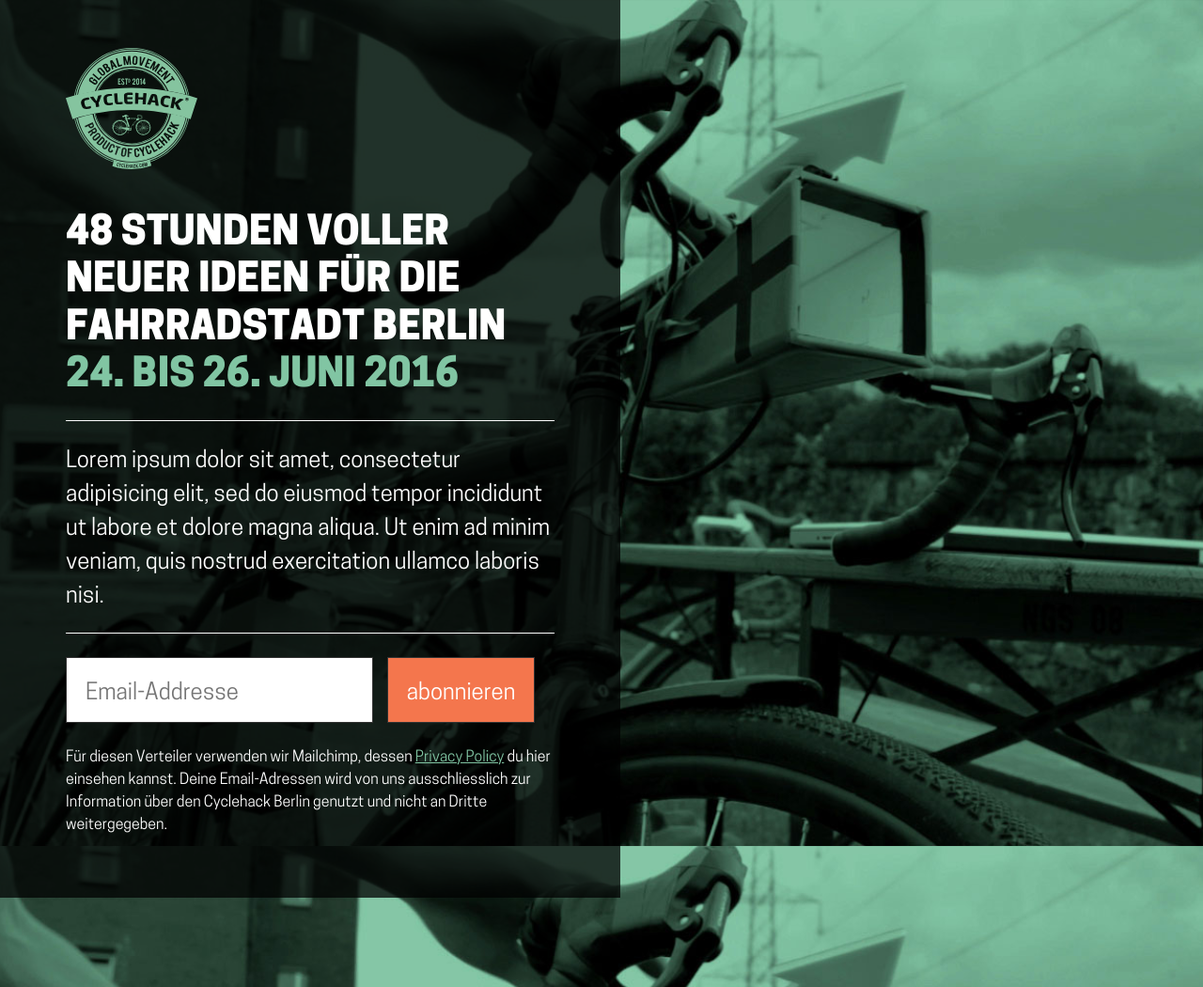
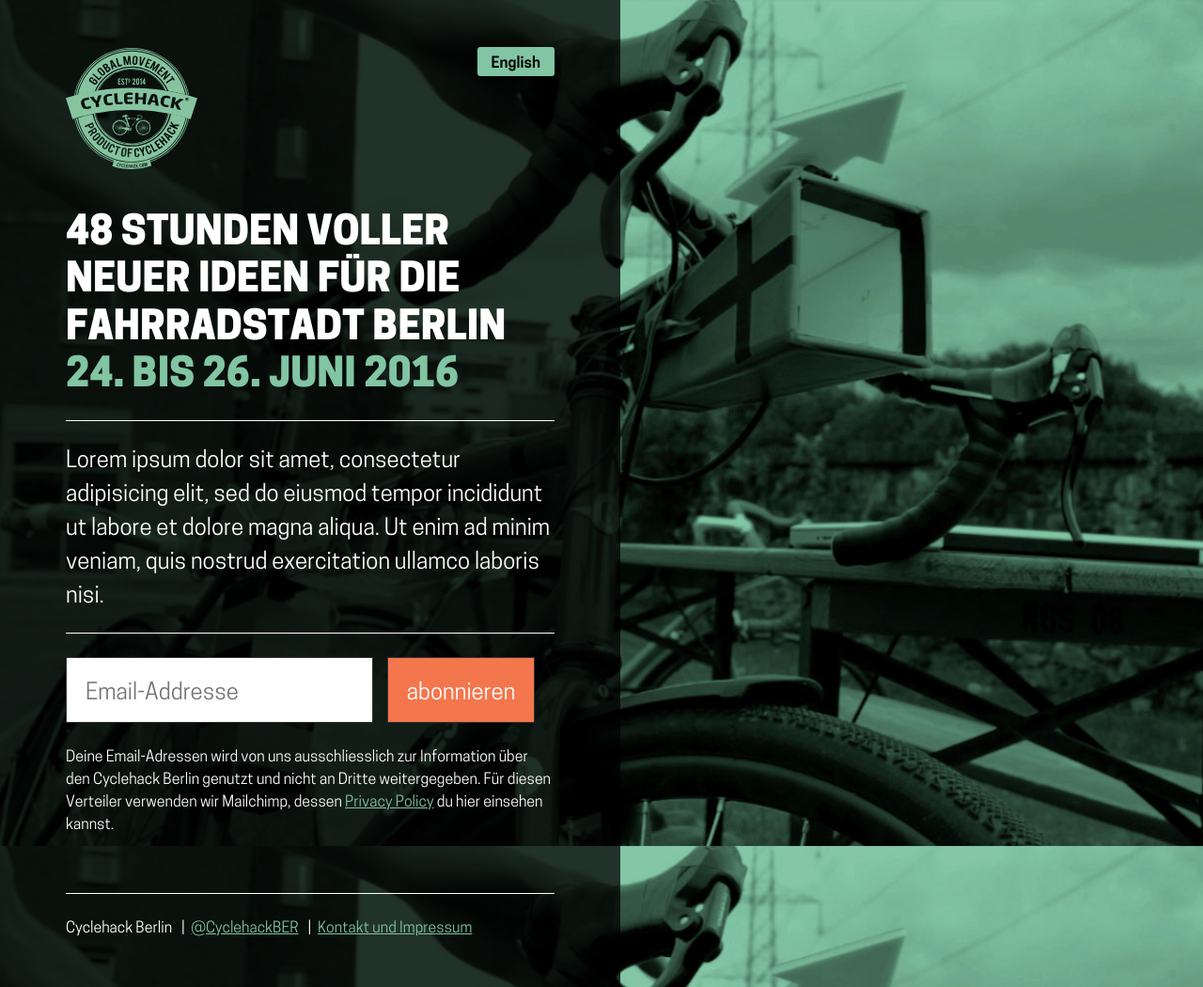
Before and after one commit to sjockers/cyclehackberlin.de, a Jekyll site: the page built from index.md, in a window 1280 px wide. Shown: the whole page at 94% size. Built offline with Jekyll 4.4.1, drawn with Linux system fonts in a browser that asks for light colours.

Commit message:
Add English language version of homepage.

```diff
--- a/_includes/footer.html
+++ b/_includes/footer.html
@@ -1,3 +1,7 @@
-<footer class="site-footer">
-
+<footer class="footer">
+  Cyclehack Berlin
+  <ul>
+    <li><a href="https://twitter.com/cyclehackber" target="_blank">@CyclehackBER</a></li>
+    <li><a href="/contact">Kontakt und Impressum</a></li>
+  </ul>
 </footer>
--- a/_includes/header.html
+++ /dev/null
@@ -1,5 +0,0 @@
-<header>
-
-
-
-</header>
--- a/_layouts/default.html
+++ b/_layouts/default.html
@@ -5,13 +5,20 @@
 
   <body>
 
-    {% include header.html %}
+    <header class="header">
+      <a class="main-logo" href="/">
+        <h1 >Cyclehack Berlin</h1>
+      </a>
 
-    <main class="page-content">
-      <div class="container">
-        {{ content }}
-      </div>
-    </main>
+     {% if page.language == 'en' %}
+        <a class="language" href='/'>Deutsch</a>
+      {% else %}
+        <a class="language" href='/en/'>English</a>
+      {% endif %}
+
+    </header>
+
+    {{ content }}
 
     {% include footer.html %}
 
--- /dev/null
+++ b/_layouts/home.html
@@ -0,0 +1,16 @@
+---
+layout: default
+---
+
+  <div class="intro">
+    <h2 class="intro__tagline">{{ page.intro.tagline }}</h2>
+    <time class="intro__date">{{ page.intro.date }}</time>
+  </div>
+
+  {{ content }}
+
+  <form class="subscription-form" action="" method="post" target="_blank" novalidate>
+    <input type="email" value="" name="EMAIL" id="mce-EMAIL" placeholder="{{ page.form.email }}" required>
+    <button type="submit" name="subscribe" id="mc-embedded-subscribe">{{ page.form.submit }}</button>
+    <p class="subscription-form__smallprint">{{ page.form.smallprint }}</p>
+  </form>
--- a/_sass/_layout.scss
+++ b/_sass/_layout.scss
@@ -89,3 +89,58 @@
   margin-top: 25px;
   font-size: $small-font-size;
 }
+
+.footer {
+  padding: 25px 0 0 0;
+  margin: 60px 0 0 0;
+  border-top: 1px solid white;
+  font-size: $small-font-size;
+
+  ul {
+    display: inline-block;
+    margin: 0;
+    padding: 0;
+    list-style: none;
+  }
+
+  li {
+    display: inline-block;
+    margin: 0;
+    padding: 0;
+
+    &:before {
+      content: '|';
+      padding: 0 7px;
+    }
+  }
+}
+
+.language {
+  position: absolute;
+  float: right;
+  right: 0;
+  top: 0;
+  padding: 10px 15px 5px 15px;
+  border-radius: 3px;
+  text-decoration: none;
+  font-size: $small-font-size;
+  line-height: 1;
+  font-weight: 600;
+
+  &:link,
+  &:visited {
+    background: $brand-color;
+    transition: background-color 300ms;
+    color: black;
+  }
+
+  &:hover,
+  &:active,
+  &:focus {
+    background: lighten($brand-color, 15);
+  }
+}
+
+.header {
+  position: relative;
+}
--- a/index.html
+++ /dev/null
@@ -1,24 +0,0 @@
----
-layout: default
----
-
-  <a class="main-logo" href="/">
-    <h1 >Cyclehack Berlin</h1>
-  </a>
-
-  <div class="intro">
-    <h2 class="intro__tagline">48 Stunden voller neuer Ideen für die Fahrradstadt Berlin</h2>
-    <time class="intro__date">24. bis 26. Juni 2016</time>
-  </div>
-
-  <p>Lorem ipsum dolor sit amet, consectetur adipisicing elit,
-sed do eiusmod tempor incididunt ut labore et dolore
-magna aliqua. Ut enim ad minim veniam, quis nostrud
-exercitation ullamco laboris nisi.</p>
-
-  <form class="subscription-form" action="" method="post" target="_blank" novalidate>
-    <input type="email" value="" name="EMAIL" id="mce-EMAIL" placeholder="Email-Addresse" required>
-    <button type="submit" name="subscribe" id="mc-embedded-subscribe">abonnieren</button>
-
-    <p class="subscription-form__smallprint">Für diesen Verteiler verwenden wir Mailchimp, dessen <a href="http://mailchimp.com/legal/privacy/" target="_blank">Privacy Policy</a> du hier einsehen kannst. Deine Email-Adressen wird von uns ausschliesslich zur Information über den Cyclehack Berlin genutzt und nicht an Dritte weitergegeben.</p>
-  </form>
--- /dev/null
+++ b/index.md
@@ -0,0 +1,17 @@
+---
+layout: home
+
+intro:
+  tagline: 48 Stunden voller neuer Ideen für die Fahrradstadt Berlin
+  date: 24. bis 26. Juni 2016
+
+form:
+  email: Email-Addresse
+  submit: abonnieren
+  smallprint: "Deine Email-Adressen wird von uns ausschliesslich zur Information über den Cyclehack Berlin genutzt und nicht an Dritte weitergegeben. Für diesen Verteiler verwenden wir Mailchimp, dessen <a href='http://mailchimp.com/legal/privacy/' target='_blank'>Privacy Policy</a> du hier einsehen kannst."
+---
+
+Lorem ipsum dolor sit amet, consectetur adipisicing elit,
+sed do eiusmod tempor incididunt ut labore et dolore
+magna aliqua. Ut enim ad minim veniam, quis nostrud
+exercitation ullamco laboris nisi.
```
Also changed, not shown: en/index.md (added, +18 -0 lines).
